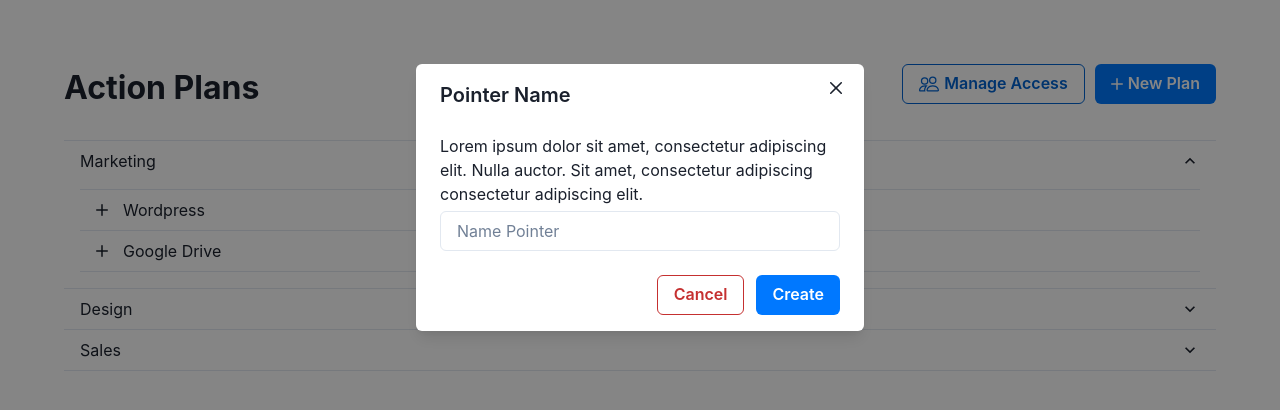
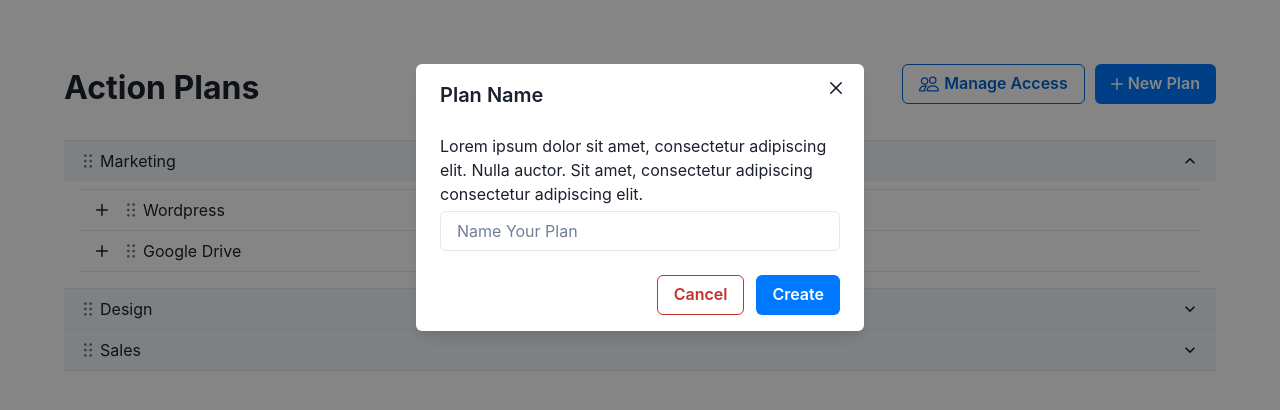
Before and after one commit to Suhani1102/flameCloudAssignment, a React (Create React App) app in the folder plan-management/: page / in a window 1280 px wide. Both pictures are taken after a click on the button "New Plan". Shown: the top 410 px of the page. Built offline with nearby package versions, Linux system fonts and the light colour scheme.

Commit message:
Delete pointer and css fixes

```diff
--- a/plan-management/src/Components/Category.jsx
+++ b/plan-management/src/Components/Category.jsx
@@ -6,26 +6,33 @@ import {
   AccordionPanel,
   AccordionIcon,
   Box,
+  Image,
 } from "@chakra-ui/react";
 import SubCategory from "./SubCategory";
 
 const Category = ({ catData, setPlanData }) => {
   console.log(catData);
   return (
-    <div>
+    <Box>
       <Accordion defaultIndex={[0]} allowMultiple>
         {catData.map((item) => {
           return (
-            <AccordionItem key={item.id}>
+            <AccordionItem key={item.id} backgroundColor={"#F1F5F9"}>
               <h2>
                 <AccordionButton>
-                  <Box flex="1" textAlign="left">
-                    {item.categoryName}
+                  <Box
+                    flex="1"
+                    textAlign="left"
+                    display={"flex"}
+                    alignItems="center"
+                  >
+                    <Image src="/dragIcon.svg" />
+                    <Box ml="4px"> {item.categoryName}</Box>
                   </Box>
                   <AccordionIcon />
                 </AccordionButton>
               </h2>
-              <AccordionPanel pb={4}>
+              <AccordionPanel pb={4} backgroundColor="#FFFFFF">
                 <SubCategory
                   key={item.id}
                   subCatData={item.subCategories}
@@ -37,7 +44,7 @@ const Category = ({ catData, setPlanData }) => {
           );
         })}
       </Accordion>
-    </div>
+    </Box>
   );
 };
 
--- a/plan-management/src/Components/ModalBox.jsx
+++ b/plan-management/src/Components/ModalBox.jsx
@@ -11,7 +11,14 @@ import {
   Input,
 } from "@chakra-ui/react";
 
-function ModalBox({ isOpen, onClose, handleCreate }) {
+function ModalBox({
+  isOpen,
+  onClose,
+  handleCreate,
+  isDelete,
+  title,
+  placeholder,
+}) {
   const [value, setValue] = useState("");
   const handleChange = (event) => setValue(event.target.value);
 
@@ -20,18 +27,20 @@ function ModalBox({ isOpen, onClose, handleCreate }) {
       <Modal isOpen={isOpen} onClose={onClose}>
         <ModalOverlay />
         <ModalContent mx={"8px"}>
-          <ModalHeader>Pointer Name</ModalHeader>
+          <ModalHeader>{title}</ModalHeader>
           <ModalCloseButton />
           <ModalBody>
             Lorem ipsum dolor sit amet, consectetur adipiscing elit. Nulla
             auctor. Sit amet, consectetur adipiscing consectetur adipiscing
             elit.
-            <Input
-              mt={"5px"}
-              value={value}
-              onChange={handleChange}
-              placeholder="Name Pointer"
-            />
+            {!isDelete && (
+              <Input
+                mt={"5px"}
+                value={value}
+                onChange={handleChange}
+                placeholder={placeholder}
+              />
+            )}
           </ModalBody>
 
           <ModalFooter>
@@ -46,11 +55,11 @@ function ModalBox({ isOpen, onClose, handleCreate }) {
             <Button
               colorScheme="messenger"
               onClick={() => {
-                handleCreate(value);
+                isDelete ? handleCreate() : handleCreate(value);
                 setValue("");
               }}
             >
-              Create
+              {isDelete ? "Delete" : "Create"}
             </Button>
           </ModalFooter>
         </ModalContent>
--- a/plan-management/src/Components/Pointer.jsx
+++ b/plan-management/src/Components/Pointer.jsx
@@ -1,13 +1,62 @@
-import { Box } from "@chakra-ui/react";
-import React from "react";
+import React, { useState } from "react";
+import { Box, Image, Button } from "@chakra-ui/react";
+import { Menu, MenuButton, MenuList, MenuItem } from "@chakra-ui/react";
+import ModalBox from "./ModalBox";
 
-const Pointer = ({ pointerData }) => {
+const Pointer = ({ pointerData, planData, setPlanData }) => {
+  const [pointerModal, setPointerModal] = useState(false);
+  const [currentPointer, setCurrentPointer] = useState();
+  const deletePointer = () => {
+    const deleteIndex = pointerData.findIndex(
+      (pointer) => pointer.id == currentPointer.id
+    );
+    delete pointerData[deleteIndex];
+    setPlanData([...planData]);
+    setPointerModal(false);
+    setCurrentPointer(null);
+  };
   return (
-    <div>
+    <Box ml="22px">
       {pointerData.map((item) => (
-        <Box border={"1px solid #CBD5E1"}>{item.pointerName}</Box>
+        <Box
+          border={"1px solid #CBD5E1"}
+          backgroundColor={"#F8FAFC"}
+          p="5px"
+          borderRadius={"4px"}
+          display={"flex"}
+          alignItems="center"
+          justifyContent={"space-between"}
+          mb={"8px"}
+        >
+          <Box display={"flex"}>
+            <Image src="/dragIcon.svg" />
+            <Box ml="4px">{item.pointerName}</Box>
+          </Box>
+          <Menu>
+            <MenuButton as={Button}>
+              <Image src="/threeDot.svg" />
+            </MenuButton>
+            <MenuList>
+              <MenuItem
+                onClick={() => {
+                  setPointerModal(true);
+                  setCurrentPointer(item);
+                }}
+              >
+                Delete
+              </MenuItem>
+              <ModalBox
+                isOpen={pointerModal}
+                onClose={() => setPointerModal(false)}
+                handleCreate={deletePointer}
+                isDelete={true}
+                title="Delete Pointer"
+              />
+            </MenuList>
+          </Menu>
+        </Box>
       ))}
-    </div>
+    </Box>
   );
 };
 
--- a/plan-management/src/Components/SubCategory.jsx
+++ b/plan-management/src/Components/SubCategory.jsx
@@ -6,6 +6,7 @@ import {
   AccordionPanel,
   Box,
   Button,
+  Image,
 } from "@chakra-ui/react";
 import { AddIcon, MinusIcon } from "@chakra-ui/icons";
 import Pointer from "./Pointer";
@@ -27,7 +28,7 @@ const SubCategory = ({ subCatData, planData, setPlanData }) => {
     <Box>
       <Accordion allowMultiple>
         {subCatData.map((subCat) => (
-          <AccordionItem key={subCat.id}>
+          <AccordionItem key={subCat.id} backgroundColor="#FFFFFF">
             {({ isExpanded }) => (
               <>
                 <h2>
@@ -37,13 +38,25 @@ const SubCategory = ({ subCatData, planData, setPlanData }) => {
                     ) : (
                       <AddIcon fontSize="12px" />
                     )}
-                    <Box flex="1" textAlign="left" marginLeft={"15px"}>
-                      {subCat.subCategoryName}
+                    <Box
+                      flex="1"
+                      textAlign="left"
+                      marginLeft={"15px"}
+                      display={"flex"}
+                      alignItems={"center"}
+                    >
+                      <Image src="/dragIcon.svg" />
+                      <Box ml="4px"> {subCat.subCategoryName}</Box>
                     </Box>
                   </AccordionButton>
                 </h2>
                 <AccordionPanel pb={4}>
-                  <Pointer key={subCat.id} pointerData={subCat.pointers} />
+                  <Pointer
+                    key={subCat.id}
+                    pointerData={subCat.pointers}
+                    planData={planData}
+                    setPlanData={setPlanData}
+                  />
                   <Button
                     colorScheme="messenger"
                     variant="outline"
@@ -60,7 +73,8 @@ const SubCategory = ({ subCatData, planData, setPlanData }) => {
                     isOpen={pointerModal}
                     onClose={() => setPointerModal(false)}
                     handleCreate={addPointer}
-                    subCat={subCat}
+                    title="Pointer Name"
+                    placeholder={"Name Pointer"}
                   />
                 </AccordionPanel>
               </>
--- a/plan-management/src/Pages/PlanManagement.jsx
+++ b/plan-management/src/Pages/PlanManagement.jsx
@@ -72,6 +72,7 @@ const PlanManagement = () => {
             colorScheme="messenger"
             variant="outline"
             marginRight={"10px"}
+            disabled={true}
           >
             <Icon as={BsPeople} w="5" h="5" mr={"5px"} /> Manage Access
           </Button>
@@ -82,6 +83,8 @@ const PlanManagement = () => {
             isOpen={showModal}
             onClose={() => setShowModal(false)}
             handleCreate={addCategory}
+            title="Plan Name"
+            placeholder={"Name Your Plan"}
           />
         </Box>
       </Box>
```
Also changed, not shown: plan-management/public/dragIcon.svg (added), plan-management/public/threeDot.svg (added).
